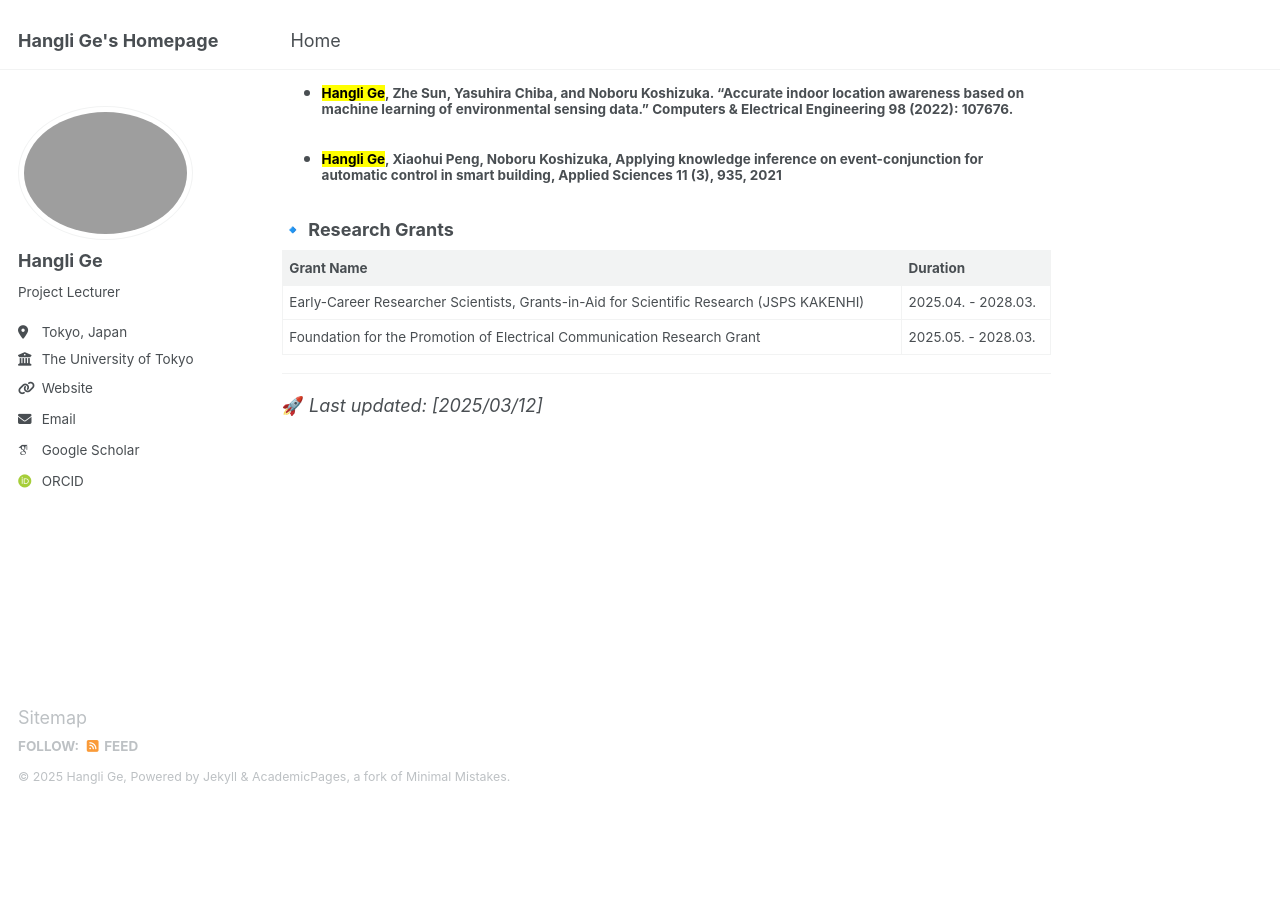
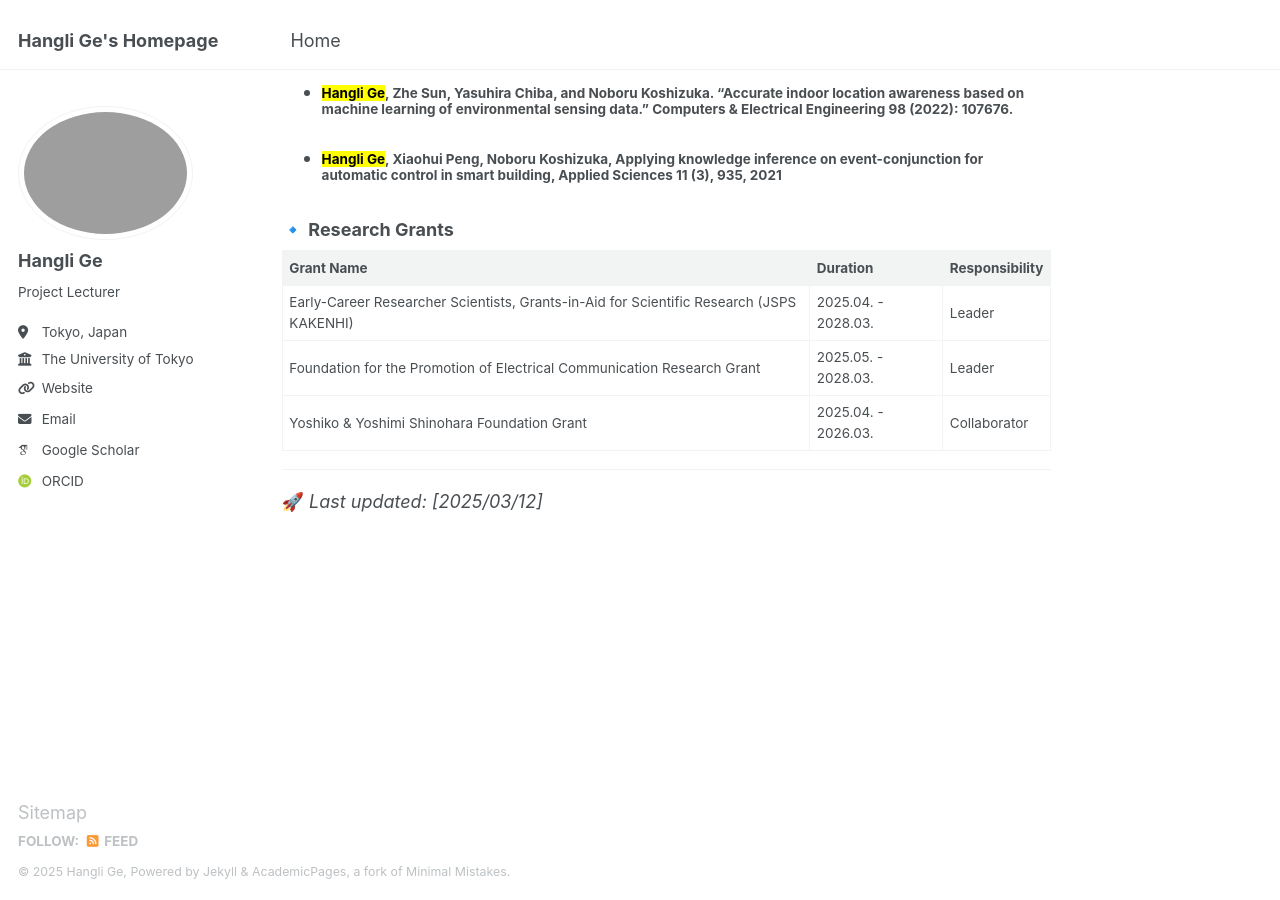
Before and after one commit to christie888/christie888.github.io, a Jekyll site: the page built from _pages/about.md, in a window 1280 px wide and 900 px high, scrolled down 2357 px. Built offline with Jekyll 4.4.1, drawn with Linux system fonts in a browser that asks for light colours; some web fonts are replaced; before the commit the page ends 3161 px from its top, so only the background shows below that.

Commit message:
Update about.md

```diff
--- a/_pages/about.md
+++ b/_pages/about.md
@@ -55,10 +55,11 @@
 
 ### 🔹 Research Grants
 
-| Grant Name | Duration |
-|------------|-------------|
-| Early-Career Researcher Scientists, Grants-in-Aid for Scientific Research (JSPS KAKENHI)|  2025.04. - 2028.03. |
-| Foundation for the Promotion of Electrical Communication Research Grant |  2025.05. - 2028.03. |
+| Grant Name | Duration | Responsibility|
+|------------|-------------|-------------|
+| Early-Career Researcher Scientists, Grants-in-Aid for Scientific Research (JSPS KAKENHI)|  2025.04. - 2028.03. |Leader|
+| Foundation for the Promotion of Electrical Communication Research Grant |  2025.05. - 2028.03. |Leader|
+| Yoshiko & Yoshimi Shinohara Foundation Grant|  2025.04. - 2026.03. |Collaborator|
 
 ---
 
```
